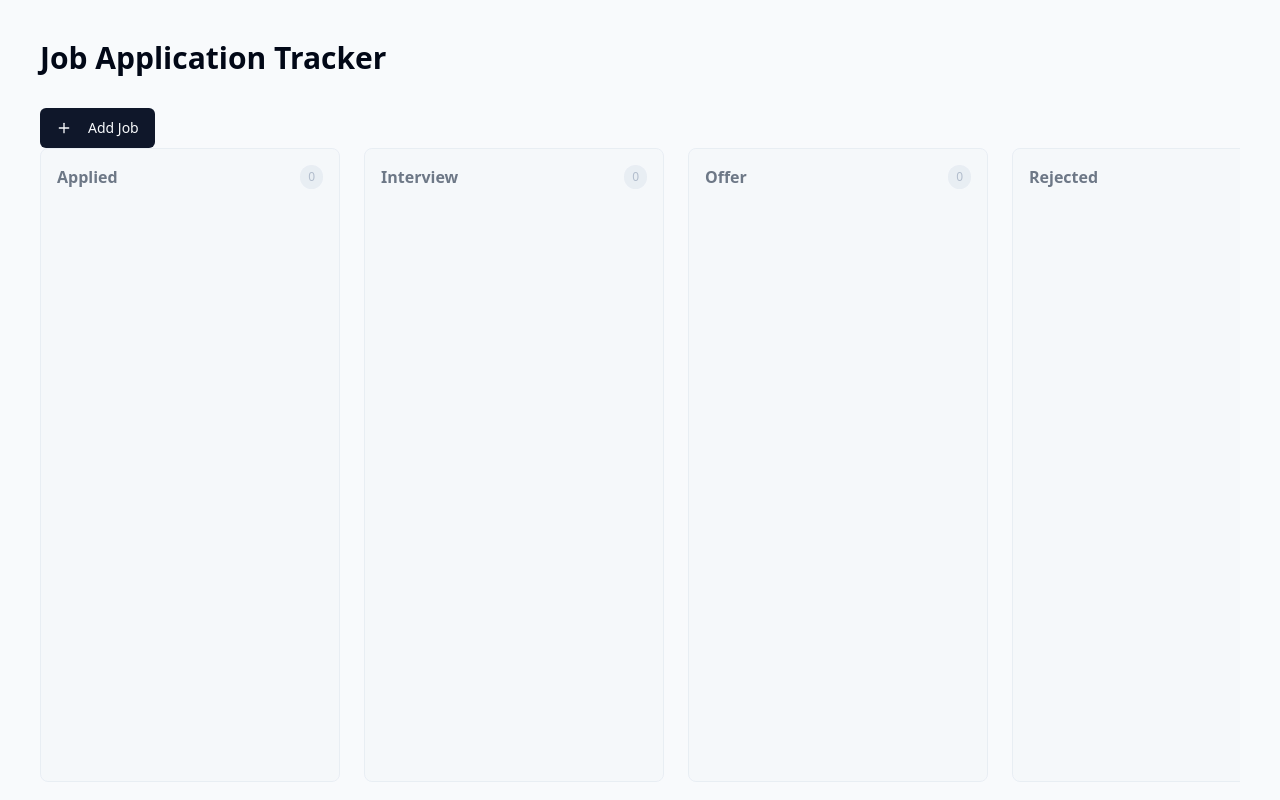
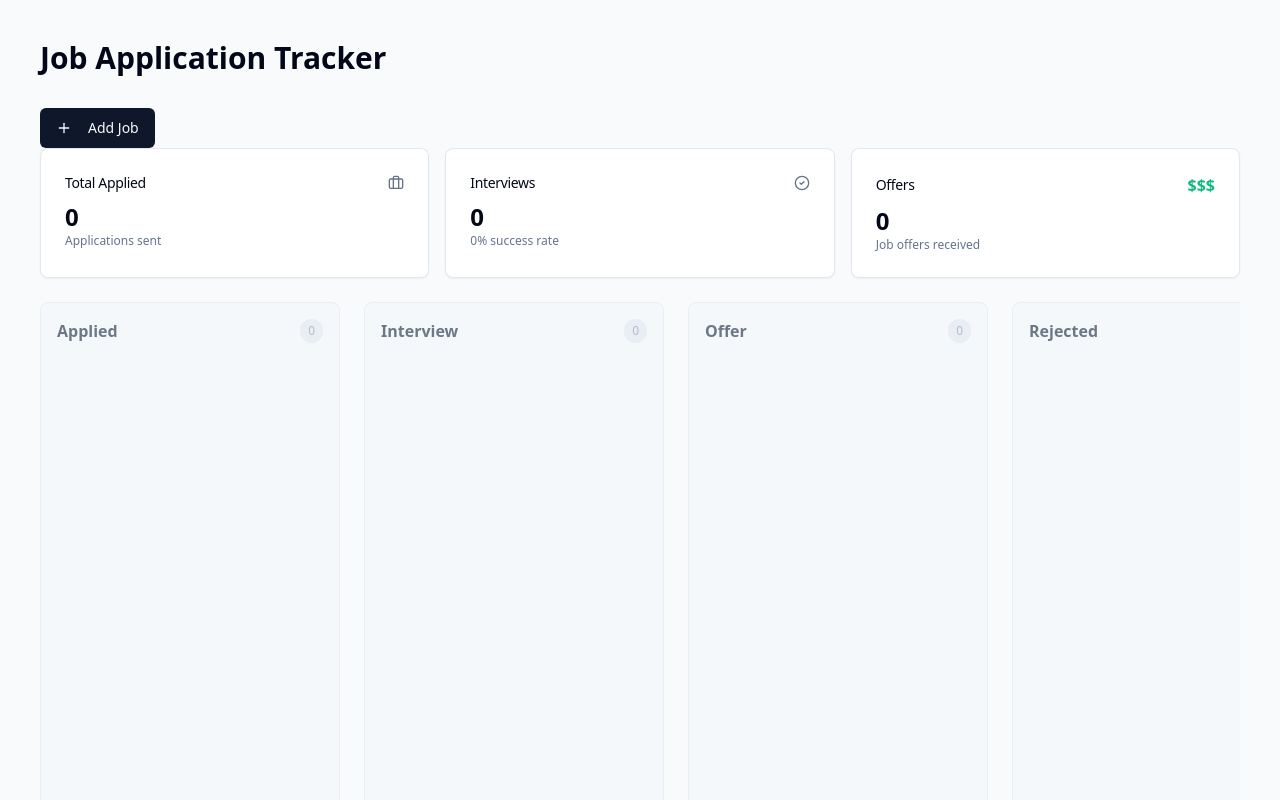
Before and after one commit to WilhelmErik/job-tracker, a React app: page / in a window 1280 px wide. Shown: the top 800 px of the page. Built offline with nearby package versions, Linux system fonts and the light colour scheme; the HTML template or start-up script is replaced by a standard one.

Commit message:
feat:added simple dashboard with stats

```diff
--- a/src/App.tsx
+++ b/src/App.tsx
@@ -9,6 +9,7 @@ import { Column } from "./components/Column";
 // import { Draggable } from "@/Draggable";
 // import { Droppable } from "@/Droppable";
 import type { ColumnType,Status } from "./types/job";
+import DashboardStats from "./components/DashboardStats";
 export default function App() {
   const { jobs, moveJob } = useJobStore();
 
@@ -43,6 +44,7 @@ export default function App() {
       <h1 className="text-3xl font-bold mb-8">Job Application Tracker</h1>
 
       <AddJobForm />
+      <DashboardStats />
 
       <DndContext onDragEnd={handleDragEnd}>
         <div className="flex gap-6 overflow-x-auto pb-4 h-[calc(100vh-150px)]">
--- /dev/null
+++ b/src/components/DashboardStats.tsx
@@ -0,0 +1,56 @@
+import { useJobStore } from "@/store";
+import { Card, CardContent, CardHeader, CardTitle } from "@/components/ui/card";
+import { Briefcase, CheckCircle2 } from "lucide-react";
+
+export function DashboardStats() {
+  const jobs = useJobStore((state) => state.jobs);
+
+  //Logic
+  const totalJobs = jobs.length;
+  const jobInterviews = jobs.filter((job) => job.status === "INTERVIEW" || job.status === "OFFER").length;
+  const jobOffers = jobs.filter((job) => job.status === "OFFER").length;
+
+  const interviewRate = jobInterviews > 0 ? Math.round((jobInterviews / totalJobs) * 100) : 0;
+
+  console.log(jobInterviews, ":interviews", interviewRate, ":rate");
+  return (
+    <div className="grid gap-4 md:grid-cols-3 mb-6">
+      <Card>
+        <CardHeader className="flex flex-row items-center justify-between space-y-0 pb-2">
+          <CardTitle className="text-sm font-medium">Total Applied</CardTitle>
+          <Briefcase className="h-4 w-4 text-muted-foreground" />
+        </CardHeader>
+        <CardContent>
+          <div className="text-2xl font-bold">{totalJobs}</div>
+          <p className="text-xs text-muted-foreground">Applications sent</p>
+        </CardContent>
+      </Card>
+
+      {/* Card 2: Interviews */}
+      <Card>
+        <CardHeader className="flex flex-row items-center justify-between space-y-0 pb-2">
+          <CardTitle className="text-sm font-medium">Interviews</CardTitle>
+          <CheckCircle2 className="h-4 w-4 text-muted-foreground" />
+        </CardHeader>
+        <CardContent>
+          <div className="text-2xl font-bold">{jobInterviews}</div>
+          <p className="text-xs text-muted-foreground">{interviewRate}% success rate</p>
+        </CardContent>
+      </Card>
+
+      {/* Card 3: Offers (The Goal!) */}
+      <Card>
+        <CardHeader className="flex flex-row items-center justify-between space-y-0 pb-2">
+          <CardTitle className="text-sm font-medium">Offers</CardTitle>
+          <div className="text-emerald-500 font-bold">$$$</div>
+        </CardHeader>
+        <CardContent>
+          <div className="text-2xl font-bold">{jobOffers}</div>
+          <p className="text-xs text-muted-foreground">Job offers received</p>
+        </CardContent>
+      </Card>
+    </div>
+  );
+}
+
+export default DashboardStats;
```
Also changed, not shown: 1 other file (tests, documents, lock files or other folders).
